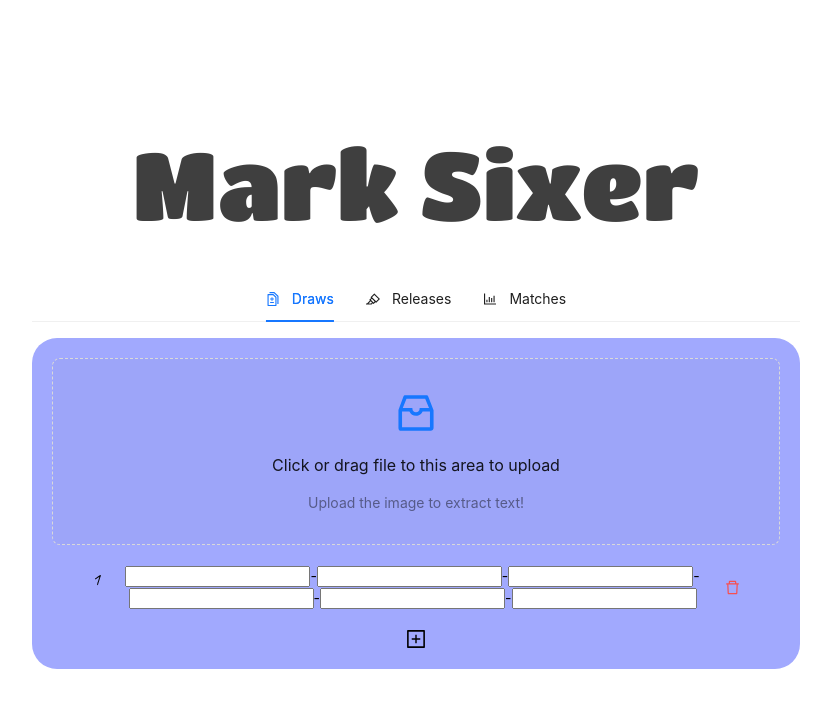
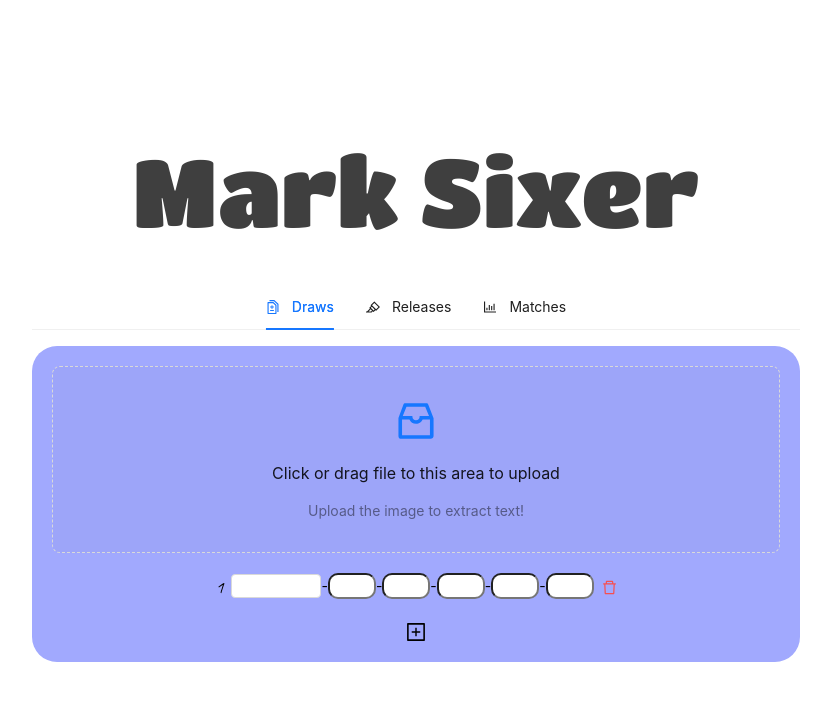
Before and after one commit to Marcussyl/mark-sixer, a React (Vite) app: page / in a window 1280 px wide. Both pictures are taken after a click on the element 640 px from the left and 617 px from the top of the page. Shown: the top 708 px of the page, without its empty margins (224-1055 px from the left). Built offline with nearby package versions, Linux system fonts and the light colour scheme; what antd-style would draw is missing.

Commit message:
👌 IMPROVE: Minor UI update

```diff
--- a/src/App.jsx
+++ b/src/App.jsx
@@ -22,7 +22,8 @@ function App() {
 
   function updateDraw(drawIdx, fieldIdx, value) {
     const updatedDraws = [...draws];
-    updatedDraws[drawIdx][fieldIdx] = value;
+    updatedDraws[drawIdx][fieldIdx] = value.toString();
+    console.log(JSON.stringify(updatedDraws));
     setDraws(updatedDraws);
   }
 
@@ -39,7 +40,7 @@ function App() {
 
   function updateRelease(releaseIdx, fieldIdx, value) {
     const updatedReleases = [...releases];
-    updatedReleases[releaseIdx][fieldIdx] = value;
+    updatedReleases[releaseIdx][fieldIdx] = value.toString();
     setReleases(updatedReleases);
   }
 
--- a/src/components/draw.jsx
+++ b/src/components/draw.jsx
@@ -2,23 +2,30 @@ import PropTypes from 'prop-types'
 import { useContext } from 'react'
 import { DrawContext } from '../App'
 import { DeleteOutlined } from "@ant-design/icons";
+import { InputNumber } from 'antd';
 
 function Draw (props) {
     const {id} = props
     const {draws, deleteDraw, updateDraw} = useContext(DrawContext)
     const draw = draws[id]
 
+    // const onChange = (value) => {
+    //     console.log(value);
+    //     updateDraw(id, 1, value)
+    // };
+
     return (
       <div className="draw">
         <label htmlFor="draw" className='caveat-400'>{id + 1}</label> &nbsp;&nbsp;
         <div className='input-container'>
-            <input
+            {/* <input
             type="number"
             id="drawNum1"
             name="drawNum1"
             value={draw[0]}
             onChange={(event) => updateDraw(id, 0, event.target.value)}
-            />
+                /> */}
+                <InputNumber size="small" min={1} max={100000} onChange={(value) => updateDraw(id, 0, value)} value={draw[0]} type='tel'/>
             -
             <input
             type="number"
--- a/src/scss/App.scss
+++ b/src/scss/App.scss
@@ -48,7 +48,7 @@
       font-size: 15px;
     }
 
-    input[type='text'] {
+    input[type='number'] {
       width: 40px;
       height: 20px;
       // background-color: #F6D4D2;
@@ -86,16 +86,6 @@
 
     .draws-container {
       background-color: #A1A9FE;
-
-      // .tesseract-container {
-      //   display: flex;
-      //   justify-content: center;
-      //   align-items: center;
-
-      //   input[type="file"] {
-      //     width: 55%;
-      //   }
-      // }
     }
 
     .releases-container {
```
